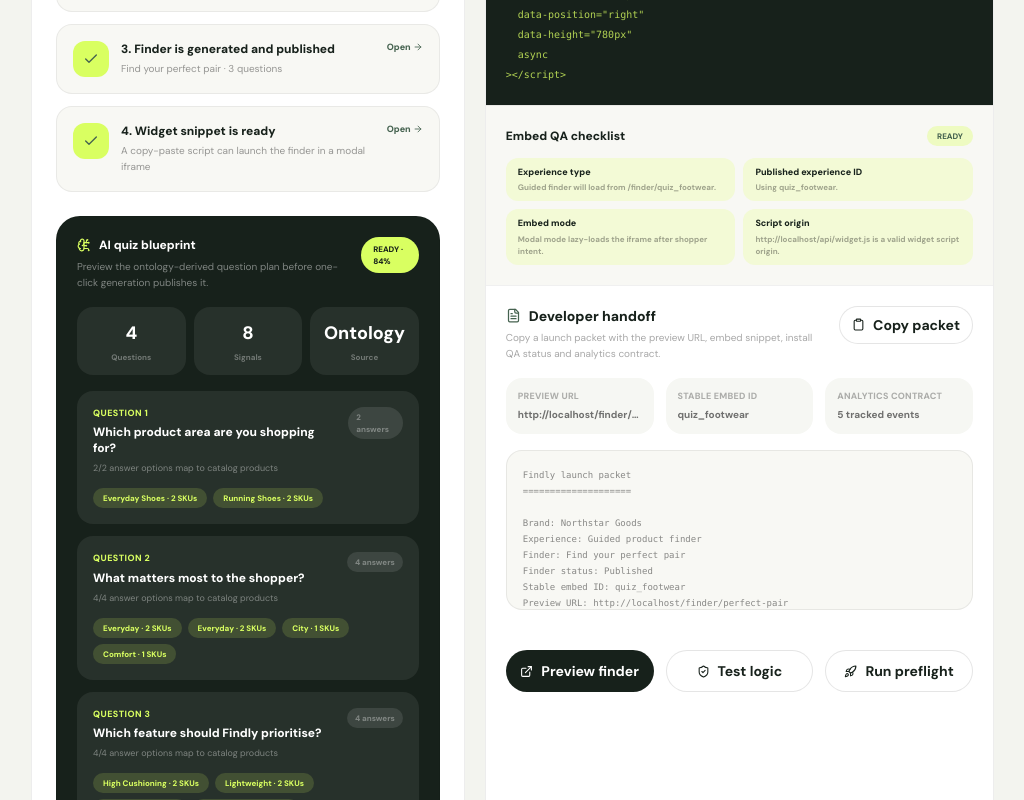
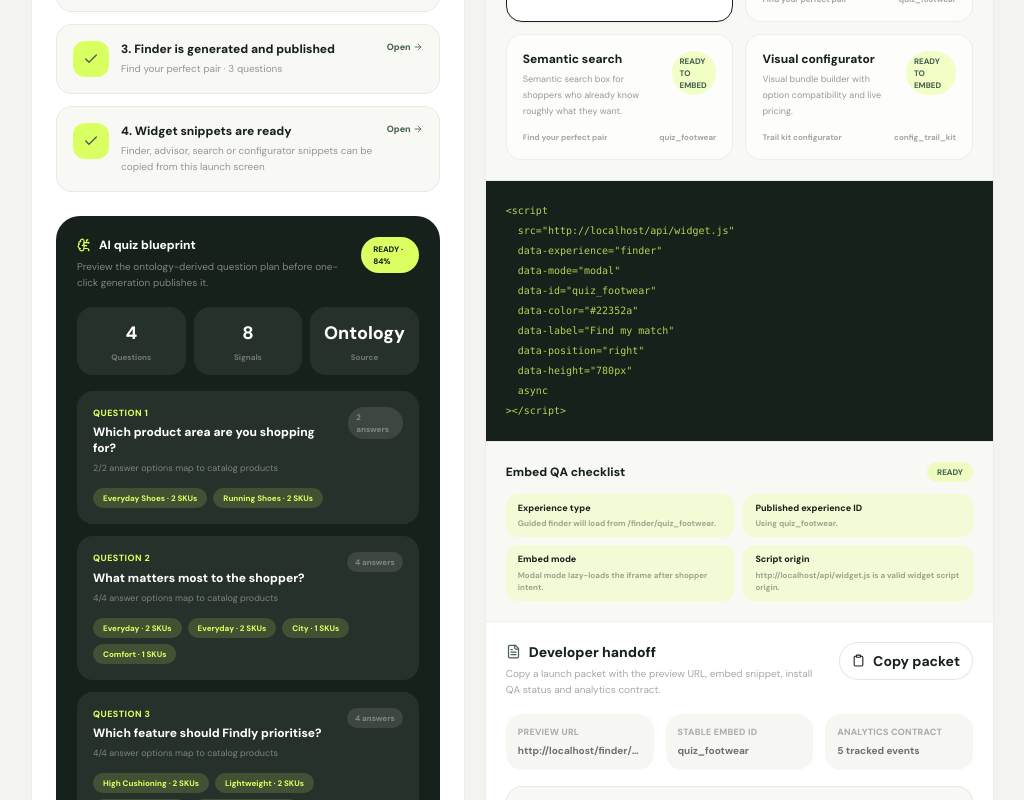
Before and after one commit to sellentum/sellentum.com, a Next.js app: page /dashboard/launch in a window 1280 px wide. Shown: the part 980-1780 px from the top of the page, without its empty margins (250-1274 px from the left). Built offline with nearby package versions, Linux system fonts and the light colour scheme; no server answers.

Commit message:
Add multi-experience launch embeds

```diff
--- a/app/dashboard/launch/page.tsx
+++ b/app/dashboard/launch/page.tsx
@@ -5,11 +5,12 @@ import { useEffect, useMemo, useState } from "react";
 import { AlertTriangle, ArrowRight, BookOpenCheck, Boxes, BrainCircuit, Check, Clipboard, Code2, ExternalLink, FileText, Gauge, LoaderCircle, Rocket, ShieldCheck, Sparkles, Wand2 } from "lucide-react";
 import { LoadingState } from "@/components/loading-state";
 import { useStore } from "@/lib/store";
+import { buildLaunchExperienceCards } from "@/lib/experience-launch";
 import { buildLaunchPacket } from "@/lib/launch-packet";
 import { buildQuizBlueprint } from "@/lib/quiz-blueprint";
 import type { GeneratedQuizSuggestion, Product, ProductInput } from "@/lib/types";
 import { slugify, uid } from "@/lib/utils";
-import { buildWidgetInstallReport, buildWidgetSnippet } from "@/lib/widget-snippet";
+import type { WidgetEmbedExperience } from "@/lib/widget-snippet";
 
 type BusyAction = "enrich" | "generate" | "copy" | "packet" | null;
 
@@ -45,8 +46,9 @@ function productInputFromEnrichment(original: Product, enriched: { normalized_ca
 }
 
 export default function LaunchStudioPage() {
-  const { ready, products, quizzes, settings, saveProduct, createQuiz, saveQuiz } = useStore();
+  const { ready, products, quizzes, configurators, settings, saveProduct, createQuiz, saveQuiz } = useStore();
   const [origin, setOrigin] = useState("https://your-findly-app.vercel.app");
+  const [selectedExperience, setSelectedExperience] = useState<WidgetEmbedExperience>("finder");
   const [busy, setBusy] = useState<BusyAction>(null);
   const [error, setError] = useState("");
   const [notice, setNotice] = useState("");
@@ -63,39 +65,38 @@ export default function LaunchStudioPage() {
   const selectedFinder = useMemo(() => quizzes.find((quiz) => quiz.id === createdQuizId) || quizzes.find((quiz) => quiz.published) || quizzes[0], [createdQuizId, quizzes]);
   const liveFinder = selectedFinder?.published ? selectedFinder : quizzes.find((quiz) => quiz.published);
   const finderForSnippet = liveFinder || selectedFinder;
+  const publishedConfigurator = useMemo(() => configurators.find((configurator) => configurator.published) || configurators[0], [configurators]);
   const enrichedPercent = activeProducts.length ? Math.round((enrichedProducts.length / activeProducts.length) * 100) : 0;
   const hasLaunchableCatalog = activeProducts.length >= 2;
   const hasLaunchableFinder = Boolean(liveFinder && liveFinder.questions.length > 0);
   const launchScore = [hasLaunchableCatalog, enrichedPercent >= 60, hasLaunchableFinder].filter(Boolean).length;
   const quizBlueprint = useMemo(() => buildQuizBlueprint(activeProducts), [activeProducts]);
   const blueprintStatusLabel = quizBlueprint.status === "ready" ? "Ready" : quizBlueprint.status === "needs-review" ? "Review" : "Blocked";
-  const snippet = buildWidgetSnippet({
+  const launchExperienceCards = useMemo(() => buildLaunchExperienceCards({
     origin,
-    experience: "finder",
+    settings,
+    finders: quizzes,
+    configurators,
     mode: "modal",
-    id: finderForSnippet?.id || "YOUR_FINDER_ID",
-    color: settings.primary_color,
-    label: settings.button_text,
-    position: settings.launcher_position === "bottom-left" ? "left" : "right",
-  });
-  const installReport = buildWidgetInstallReport({
-    origin,
-    experience: "finder",
-    mode: "modal",
-    id: finderForSnippet?.id,
-    color: settings.primary_color,
-    label: settings.button_text,
-    position: settings.launcher_position === "bottom-left" ? "left" : "right",
-  });
-  const publicUrl = `${originBase}/finder/${finderForSnippet?.slug || finderForSnippet?.id || "YOUR_FINDER_ID"}`;
+    preferredFinderId: finderForSnippet?.id,
+    preferredConfiguratorId: publishedConfigurator?.id,
+  }), [origin, settings, quizzes, configurators, finderForSnippet?.id, publishedConfigurator?.id]);
+  const selectedLaunchExperience = launchExperienceCards.find((card) => card.experience === selectedExperience) || launchExperienceCards[0];
+  const snippet = selectedLaunchExperience.snippet;
+  const installReport = selectedLaunchExperience.installReport;
+  const publicUrl = selectedLaunchExperience.publicUrl || `${originBase}/finder/${finderForSnippet?.slug || finderForSnippet?.id || "YOUR_FINDER_ID"}`;
   const launchPacket = buildLaunchPacket({
     origin,
     publicUrl,
-    widgetExperience: "Guided product finder",
+    widgetExperience: selectedLaunchExperience.label,
     embedSnippet: snippet,
     installReport,
     settings,
-    finder: finderForSnippet,
+    experienceName: selectedLaunchExperience.name || selectedLaunchExperience.label,
+    experienceStatus: selectedLaunchExperience.statusLabel,
+    stableEmbedId: selectedLaunchExperience.id,
+    sourceLabel: selectedLaunchExperience.source === "configurator" ? "Configurator" : "Finder context",
+    finder: selectedLaunchExperience.source === "finder" ? finderForSnippet : undefined,
     activeProducts: activeProducts.length,
     enrichedPercent,
   });
@@ -185,7 +186,7 @@ export default function LaunchStudioPage() {
     try {
       await navigator.clipboard.writeText(snippet);
       setCopied(true);
-      setNotice("Widget snippet copied. Paste it before your storefront’s closing </body> tag.");
+      setNotice(`${selectedLaunchExperience.label} snippet copied. Paste it before your storefront’s closing </body> tag.`);
       setTimeout(() => setCopied(false), 1800);
     } catch {
       setError("Could not copy automatically. Select the snippet and copy it manually.");
@@ -200,7 +201,7 @@ export default function LaunchStudioPage() {
     try {
       await navigator.clipboard.writeText(launchPacket);
       setPacketCopied(true);
-      setNotice("Developer launch packet copied. It includes the URL, snippet, readiness checks and analytics events.");
+      setNotice(`${selectedLaunchExperience.label} launch packet copied. It includes the URL, snippet, readiness checks and analytics events.`);
       setTimeout(() => setPacketCopied(false), 1800);
     } catch {
       setError("Could not copy the launch packet automatically. Select the preview and copy it manually.");
@@ -257,7 +258,7 @@ export default function LaunchStudioPage() {
               { label: "Catalog has enough active products", detail: `${activeProducts.length} active product${activeProducts.length === 1 ? "" : "s"} available`, done: hasLaunchableCatalog, href: "/dashboard/products", icon: Boxes },
               { label: "Catalog is discovery-ready", detail: `${enrichedProducts.length}/${activeProducts.length || 0} active products enriched or carrying buyer-needs/search text`, done: enrichedPercent >= 60, href: "/dashboard/products", icon: Sparkles },
               { label: "Finder is generated and published", detail: liveFinder ? `${liveFinder.name} · ${liveFinder.questions.length} questions` : "No published finder yet", done: hasLaunchableFinder, href: "/dashboard/quizzes", icon: BookOpenCheck },
-              { label: "Widget snippet is ready", detail: finderForSnippet ? "A copy-paste script can launch the finder in a modal iframe" : "Generate or publish a finder first", done: Boolean(finderForSnippet), href: "/dashboard/settings", icon: Code2 },
+              { label: "Widget snippets are ready", detail: launchExperienceCards.some((card) => card.status === "ready") ? "Finder, advisor, search or configurator snippets can be copied from this launch screen" : "Publish a finder or configurator first", done: launchExperienceCards.some((card) => card.status === "ready"), href: "/dashboard/settings", icon: Code2 },
             ].map((item, index) => {
               const Icon = item.icon;
               return <article key={item.label} className="rounded-2xl border border-black/[0.06] bg-[#f8f8f4] p-4">
@@ -315,9 +316,26 @@ export default function LaunchStudioPage() {
           <div className="flex items-start justify-between gap-4 border-b border-black/[0.07] p-5 sm:p-6">
             <div>
               <h2 className="text-sm font-extrabold">Install widget</h2>
-              <p className="mt-1 text-[10px] text-black/35">Paste this into any storefront once the finder is published.</p>
+              <p className="mt-1 text-[10px] text-black/35">Choose a published discovery surface, then paste the snippet into any storefront.</p>
             </div>
-            <button onClick={copySnippet} disabled={!finderForSnippet || busy !== null} className="btn-secondary !px-3 !py-2 text-xs">{busy === "copy" ? <LoaderCircle size={13} className="animate-spin" /> : copied ? <Check size={13} /> : <Clipboard size={13} />}{copied ? "Copied" : "Copy"}</button>
+            <button onClick={copySnippet} disabled={selectedLaunchExperience.status !== "ready" || busy !== null} className="btn-secondary !px-3 !py-2 text-xs">{busy === "copy" ? <LoaderCircle size={13} className="animate-spin" /> : copied ? <Check size={13} /> : <Clipboard size={13} />}{copied ? "Copied" : "Copy"}</button>
+          </div>
+          <div className="grid gap-3 border-b border-black/[0.06] bg-[#f8f8f4] p-5 sm:grid-cols-2">
+            {launchExperienceCards.map((card) => (
+              <button key={card.experience} onClick={() => setSelectedExperience(card.experience)} className={`rounded-2xl border p-4 text-left transition hover:-translate-y-0.5 ${selectedExperience === card.experience ? "border-ink bg-white shadow-sm" : "border-black/[0.06] bg-white/65 hover:border-moss/30"}`}>
+                <div className="flex items-start justify-between gap-3">
+                  <div>
+                    <p className="text-xs font-extrabold">{card.label}</p>
+                    <p className="mt-1 text-[9px] leading-4 text-black/40">{card.purpose}</p>
+                  </div>
+                  <span className={`rounded-full px-2 py-1 text-[8px] font-extrabold uppercase ${card.status === "ready" ? "bg-lime/35 text-moss" : card.status === "draft" ? "bg-amber-50 text-amber-700" : "bg-red-50 text-red-600"}`}>{card.statusLabel}</span>
+                </div>
+                <div className="mt-3 flex items-center justify-between gap-3 text-[8px] font-bold text-black/35">
+                  <span className="truncate">{card.name || "No source selected"}</span>
+                  <span>{card.id || "Missing ID"}</span>
+                </div>
+              </button>
+            ))}
           </div>
           <pre className="min-h-[220px] overflow-x-auto bg-ink p-5 text-[10px] leading-5 text-lime/80"><code>{snippet}</code></pre>
           <div className="border-t border-black/[0.06] bg-[#f8f8f4] p-5">
@@ -342,13 +360,13 @@ export default function LaunchStudioPage() {
             </div>
             <div className="mt-4 grid gap-3 sm:grid-cols-3">
               <div className="rounded-2xl bg-canvas p-3"><p className="text-[9px] font-extrabold uppercase tracking-wide text-black/30">Preview URL</p><p className="mt-1 truncate text-[10px] font-bold text-black/55">{publicUrl}</p></div>
-              <div className="rounded-2xl bg-canvas p-3"><p className="text-[9px] font-extrabold uppercase tracking-wide text-black/30">Stable embed ID</p><p className="mt-1 truncate text-[10px] font-bold text-black/55">{finderForSnippet?.id || "YOUR_FINDER_ID"}</p></div>
+              <div className="rounded-2xl bg-canvas p-3"><p className="text-[9px] font-extrabold uppercase tracking-wide text-black/30">Stable embed ID</p><p className="mt-1 truncate text-[10px] font-bold text-black/55">{selectedLaunchExperience.id || "YOUR_EXPERIENCE_ID"}</p></div>
               <div className="rounded-2xl bg-canvas p-3"><p className="text-[9px] font-extrabold uppercase tracking-wide text-black/30">Analytics contract</p><p className="mt-1 text-[10px] font-bold text-black/55">5 tracked events</p></div>
             </div>
             <pre className="mt-4 max-h-40 overflow-hidden rounded-2xl border border-black/[0.07] bg-[#f8f8f4] p-4 text-[9px] leading-4 text-black/45"><code>{launchPacket.split("\n").slice(0, 20).join("\n")}</code></pre>
           </div>
           <div className="grid gap-3 p-5 sm:grid-cols-3">
-            {finderForSnippet && <Link href={`/finder/${finderForSnippet.slug || finderForSnippet.id}`} target="_blank" className="btn-primary justify-center !px-3 !py-2.5 text-xs"><ExternalLink size={13} /> Preview finder</Link>}
+            {selectedLaunchExperience.id && <Link href={selectedLaunchExperience.publicUrl.replace(originBase, "")} target="_blank" className="btn-primary justify-center !px-3 !py-2.5 text-xs"><ExternalLink size={13} /> Preview {selectedLaunchExperience.experience}</Link>}
             <Link href="/dashboard/lab" className="btn-secondary justify-center !px-3 !py-2.5 text-xs"><ShieldCheck size={13} /> Test logic</Link>
             <Link href="/dashboard/preflight" className="btn-secondary justify-center !px-3 !py-2.5 text-xs"><Rocket size={13} /> Run preflight</Link>
           </div>
--- /dev/null
+++ b/lib/experience-launch.ts
@@ -0,0 +1,125 @@
+import type { Configurator, Quiz, WidgetSettings } from "@/lib/types";
+import { buildWidgetInstallReport, buildWidgetSnippet, widgetExperienceLabel, widgetPathForExperience, type WidgetEmbedExperience, type WidgetEmbedMode } from "@/lib/widget-snippet";
+
+export type LaunchExperienceCard = {
+  experience: WidgetEmbedExperience;
+  label: string;
+  purpose: string;
+  mode: WidgetEmbedMode;
+  id?: string;
+  slug?: string;
+  name?: string;
+  status: "ready" | "draft" | "missing";
+  statusLabel: string;
+  publicUrl: string;
+  targetPath: string;
+  launcherLabel: string;
+  snippet: string;
+  installReport: ReturnType<typeof buildWidgetInstallReport>;
+  source: "finder" | "configurator";
+  sourceId?: string;
+};
+
+export type LaunchExperienceInput = {
+  origin: string;
+  settings: WidgetSettings;
+  finders: Quiz[];
+  configurators: Configurator[];
+  mode?: WidgetEmbedMode;
+  preferredFinderId?: string;
+  preferredConfiguratorId?: string;
+};
+
+const experiencePurpose: Record<WidgetEmbedExperience, string> = {
+  finder: "Step-by-step guided selling quiz for shoppers who want help choosing.",
+  assistant: "Conversational advisor that accepts natural-language shopper needs.",
+  search: "Semantic search box for shoppers who already know roughly what they want.",
+  configurator: "Visual bundle builder with option compatibility and live pricing.",
+};
+
+function cleanOrigin(origin: string) {
+  return (origin || "https://your-findly-app.vercel.app").replace(/\/+$/, "");
+}
+
+function preferredPublishedFinder(finders: Quiz[], preferredId?: string) {
+  return finders.find((finder) => finder.id === preferredId && finder.published)
+    || finders.find((finder) => finder.published)
+    || finders.find((finder) => finder.id === preferredId)
+    || finders[0];
+}
+
+function preferredPublishedConfigurator(configurators: Configurator[], preferredId?: string) {
+  return configurators.find((configurator) => configurator.id === preferredId && configurator.published)
+    || configurators.find((configurator) => configurator.published)
+    || configurators.find((configurator) => configurator.id === preferredId)
+    || configurators[0];
+}
+
+function launcherLabel(experience: WidgetEmbedExperience, settings: WidgetSettings) {
+  if (experience === "assistant") return "Ask an advisor";
+  if (experience === "search") return "Search products";
+  if (experience === "configurator") return "Build my kit";
+  return settings.button_text || "Find my match";
+}
+
+function statusForExperience(experience: WidgetEmbedExperience, source?: Pick<Quiz | Configurator, "published">) {
+  if (!source) return { status: "missing" as const, label: experience === "configurator" ? "No configurator yet" : "No published finder context" };
+  if (!source.published) return { status: "draft" as const, label: "Draft selected" };
+  return { status: "ready" as const, label: "Ready to embed" };
+}
+
+function buildCard(input: LaunchExperienceInput, experience: WidgetEmbedExperience): LaunchExperienceCard {
+  const origin = cleanOrigin(input.origin);
+  const mode = input.mode || "modal";
+  const position = input.settings.launcher_position === "bottom-left" ? "left" : "right";
+  const source = experience === "configurator"
+    ? preferredPublishedConfigurator(input.configurators, input.preferredConfiguratorId)
+    : preferredPublishedFinder(input.finders, input.preferredFinderId);
+  const status = statusForExperience(experience, source);
+  const path = widgetPathForExperience(experience);
+  const id = source?.id;
+  const slug = source?.slug;
+  const urlId = slug || id || (experience === "configurator" ? "YOUR_CONFIGURATOR_ID" : "YOUR_FINDER_ID");
+  const label = launcherLabel(experience, input.settings);
+  const snippet = buildWidgetSnippet({
+    origin,
+    experience,
+    mode,
+    id,
+    color: input.settings.primary_color,
+    label,
+    position,
+  });
+  const installReport = buildWidgetInstallReport({
+    origin,
+    experience,
+    mode,
+    id,
+    color: input.settings.primary_color,
+    label,
+    position,
+  });
+
+  return {
+    experience,
+    label: widgetExperienceLabel(experience),
+    purpose: experiencePurpose[experience],
+    mode,
+    id,
+    slug,
+    name: source?.name,
+    status: status.status,
+    statusLabel: status.label,
+    publicUrl: `${origin}/${path}/${encodeURIComponent(urlId)}`,
+    targetPath: installReport.targetPath,
+    launcherLabel: label,
+    snippet,
+    installReport,
+    source: experience === "configurator" ? "configurator" : "finder",
+    sourceId: id,
+  };
+}
+
+export function buildLaunchExperienceCards(input: LaunchExperienceInput): LaunchExperienceCard[] {
+  return (["finder", "assistant", "search", "configurator"] as WidgetEmbedExperience[]).map((experience) => buildCard(input, experience));
+}
--- a/lib/launch-packet.ts
+++ b/lib/launch-packet.ts
@@ -8,6 +8,10 @@ export type LaunchPacketInput = {
   embedSnippet: string;
   installReport: WidgetInstallReport;
   settings: WidgetSettings;
+  experienceName?: string;
+  experienceStatus?: string;
+  stableEmbedId?: string;
+  sourceLabel?: string;
   finder?: Pick<Quiz, "id" | "name" | "slug" | "published" | "questions">;
   activeProducts: number;
   enrichedPercent: number;
@@ -27,8 +31,10 @@ function readinessLabel(report: WidgetInstallReport) {
 
 export function buildLaunchPacket(input: LaunchPacketInput) {
   const origin = cleanOrigin(input.origin);
-  const finderName = input.finder?.name || "Unselected finder";
-  const finderStatus = input.finder?.published ? "Published" : input.finder ? "Draft / not yet published" : "Not selected";
+  const sourceLabel = input.sourceLabel || "Finder";
+  const experienceName = input.experienceName || input.finder?.name || "Unselected experience";
+  const experienceStatus = input.experienceStatus || (input.finder?.published ? "Published" : input.finder ? "Draft / not yet published" : "Not selected");
+  const stableEmbedId = input.stableEmbedId || input.finder?.id || "YOUR_EXPERIENCE_ID";
   const checks = input.installReport.checks.map((check) => {
     const icon = check.severity === "pass" ? "PASS" : check.severity === "warning" ? "WARN" : "BLOCK";
     return `- ${icon}: ${check.label} — ${check.detail}`;
@@ -40,9 +46,9 @@ export function buildLaunchPacket(input: LaunchPacketInput) {
     "",
     `Brand: ${input.settings.brand_name || "Your brand"}`,
     `Experience: ${input.widgetExperience}`,
-    `Finder: ${finderName}`,
-    `Finder status: ${finderStatus}`,
-    `Stable embed ID: ${input.finder?.id || "YOUR_FINDER_ID"}`,
+    `${sourceLabel}: ${experienceName}`,
+    `${sourceLabel} status: ${experienceStatus}`,
+    `Stable embed ID: ${stableEmbedId}`,
     `Preview URL: ${input.publicUrl}`,
     `Widget script origin: ${origin}/api/widget.js`,
     `Install readiness: ${readinessLabel(input.installReport)}`,
```
Also changed, not shown: scripts/smoke-test.mjs (+17 -1 lines), 1 other file (tests, documents, lock files or other folders).
